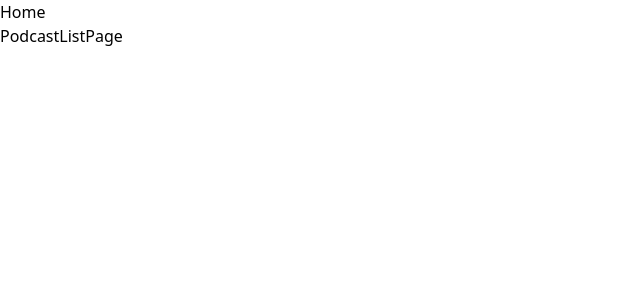
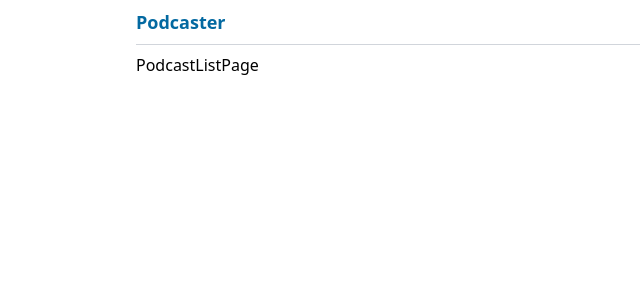
Before and after one commit to dawalberto/podcaster, a React (Vite) app: page / in a window 1280 px wide. Shown: the top 300 px of the page, without its empty margins (0-640 px from the left). Built offline with nearby package versions, Linux system fonts and the light colour scheme.

Commit message:
feat(components): :sparkles: header component

```diff
--- /dev/null
+++ b/src/components/Header.tsx
@@ -0,0 +1,15 @@
+import { Link } from 'react-router-dom'
+
+export const Header = () => {
+	return (
+		<header className='my-2'>
+			<Link
+				to='/'
+				className='text-lg font-semibold text-sky-700 hover:text-sky-900 active:text-sky-600'
+			>
+				Podcaster
+			</Link>
+			<hr className='mt-2 border-gray-300' />
+		</header>
+	)
+}
--- /dev/null
+++ b/src/components/index.ts
@@ -0,0 +1 @@
+export * from './Header'
--- a/src/layouts/RootLayout.tsx
+++ b/src/layouts/RootLayout.tsx
@@ -1,13 +1,10 @@
-import { Link, Outlet } from 'react-router-dom'
+import { Outlet } from 'react-router-dom'
+import { Header } from '../components'
 
 export const RootLayout = () => {
 	return (
-		<div>
-			<ul>
-				<li>
-					<Link to='/'>Home</Link>
-				</li>
-			</ul>
+		<div className='mx-auto max-w-screen-lg px-2'>
+			<Header />
 			<Outlet />
 		</div>
 	)
```
